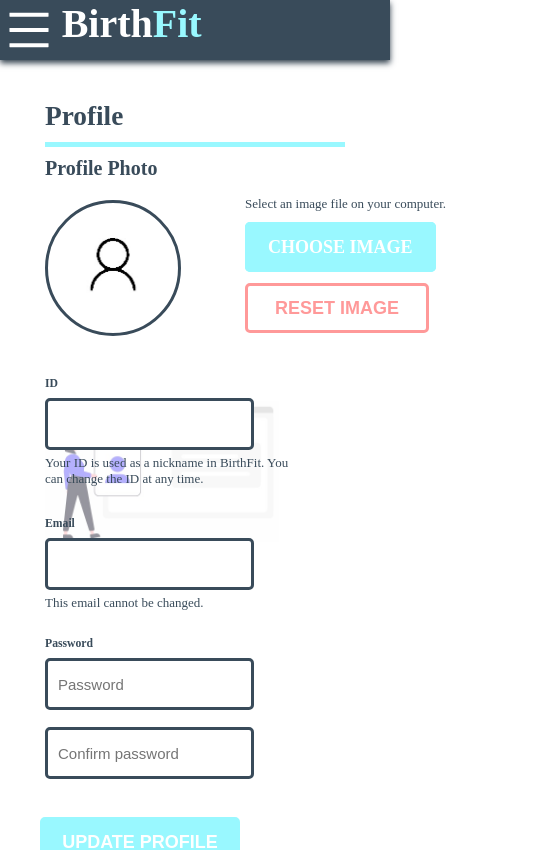
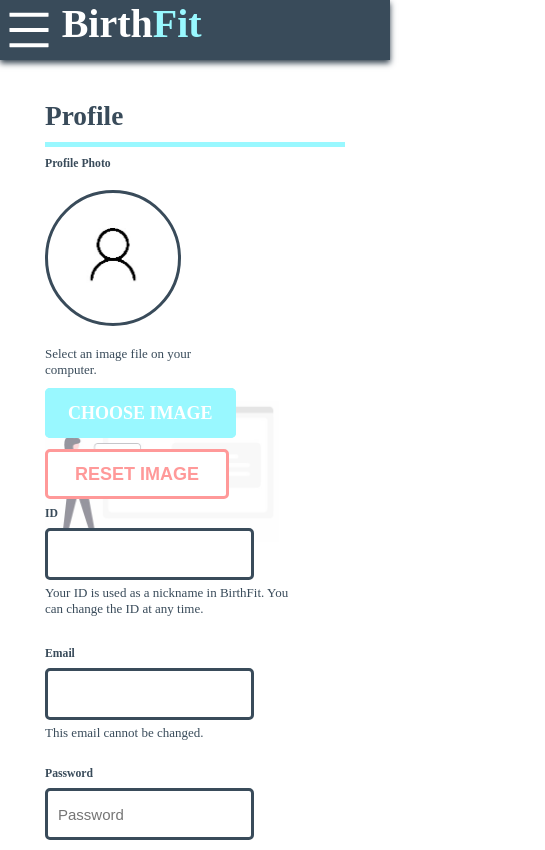
Before and after one commit to DSM-BirthFit/BirthFit_FrontEnd, a React (Create React App) app: page /profile in a window 390 px wide. Shown: the top 850 px of the page, 545 px wide, since content can reach past the window. Built offline with nearby package versions, Linux system fonts and the light colour scheme.

Commit message:
[Add] Responsive web from Profile page

```diff
--- a/src/assets/styles/ProfilePage/ProfilePage.js
+++ b/src/assets/styles/ProfilePage/ProfilePage.js
@@ -55,6 +55,15 @@ export const UnderBar = styled.div`
 export const ImageChange = styled.div`
     position: relative;
     height: 220px;
+
+    @media screen and (max-width: 1305px) {
+        width: 35vw;
+    }
+
+    @media screen and (max-width: 750px) {
+        width: 50vw;
+        height: 350px;
+    }
 `;
 
 export const ImageChangeTitle = styled.div`
@@ -62,6 +71,10 @@ export const ImageChangeTitle = styled.div`
     font-weight: bold;
     color: #394B5A;
     margin-bottom: 20px;
+
+    @media screen and (max-width: 800px) {
+        font-size: 3vw;
+    }
 `;
 
 export const ImageCircle = styled.div`
@@ -71,21 +84,39 @@ export const ImageCircle = styled.div`
     background-position: center;
     width: 130px;
     height: 130px;
-    border-radius: 150px;
+    border-radius: 1000px;
     border: 3px solid #394B5A;
     position: relative;
     left: 0px;
+    margin-bottom: 20px;
 `;
 
 export const ImageText = styled.div`
     position: relative;
-    left: 200px;
-    top: -140px;
+    left: 15vw;
+    top: -160px;
+
+    @media screen and (min-width: 800px) and (max-width: 1050px) {
+        left: 18vw;
+    }
+
+    @media screen and (min-width: 751px) and (max-width: 800px) {
+        left: 20vw;
+    }
+
+    @media screen and (max-width: 750px) {
+        top: 0px;
+        left: 0px;
+    }
 `;
 
 export const ImageDescription = styled.div`
     font-size: 13px;
     color: #394B5A;
+
+    @media screen and (min-width: 750px) and (max-width: 1303px) {
+        width: 200px;
+    }
 `;
 
 export const ChooseImage = styled.div`
@@ -99,10 +130,13 @@ export const ChooseLabel = styled.label`
     background: #99F8FF;
     border: 3px solid #99F8FF;
     border-radius: 5px;
-    width: 200px;
-    height: 50px;
     padding: 12px 20px;
     cursor: pointer;
+
+    @media screen and (min-width: 751px) and (max-width: 1050px) {
+        width: 100px;
+        font-size: 13px;
+    }
 `;
 
 export const ChooseInput = styled.input.attrs(props => ({
@@ -123,6 +157,11 @@ export const ResetImage = styled.input`
     cursor: pointer;
     margin-top: 25px;
     outline: none;
+
+    @media screen and (min-width: 751px) and (max-width: 1050px) {
+        width: 144px;
+        font-size: 13px;
+    }
 `;
 
 export const Input = styled.div`
--- a/src/components/Common/TablePage/TableListPage/TableListPage.js
+++ b/src/components/Common/TablePage/TableListPage/TableListPage.js
@@ -1,7 +1,7 @@
 import React from "react";
 import TableItemPage from '../TableItemPage/TableItemPage';
 
-const TablePage = ({lists, url}) => {
+const TableListPage = ({lists, url}) => {
     const tableItemPage = lists.map(
         list => (
             url === "help" ?
@@ -14,4 +14,4 @@ const TablePage = ({lists, url}) => {
     return tableItemPage;
 }
 
-export default TablePage;
+export default TableListPage;
--- a/src/components/Common/TablePage/TablePage.js
+++ b/src/components/Common/TablePage/TablePage.js
@@ -18,7 +18,6 @@ const TablePage = ({ auth, menu, title, qna, help, pageTitle, writeButton, answe
 
     const [posts, setPosts] = useState([]),
           [currentPage, setCurrentPage] = useState(1),
-          [postsPerPage, setPostsPerPage] = useState(10),
           [pageNumLimit, setPageNumLimit] = useState(10),
           [maxPageNumLimit, setMaxPageNumLimit] = useState(10),
           [minPageNumLimit, setMinPageNumLimit] = useState(0),
@@ -71,9 +70,6 @@ const TablePage = ({ auth, menu, title, qna, help, pageTitle, writeButton, answe
     useEffect(() => {
         pageAxios(currentPage-1);
     }, [currentPage])
-
-    const indexOfLast = currentPage * postsPerPage;
-    const indexOfFirst = indexOfLast - postsPerPage;
 
     const pageNumbers = [];
 
```
